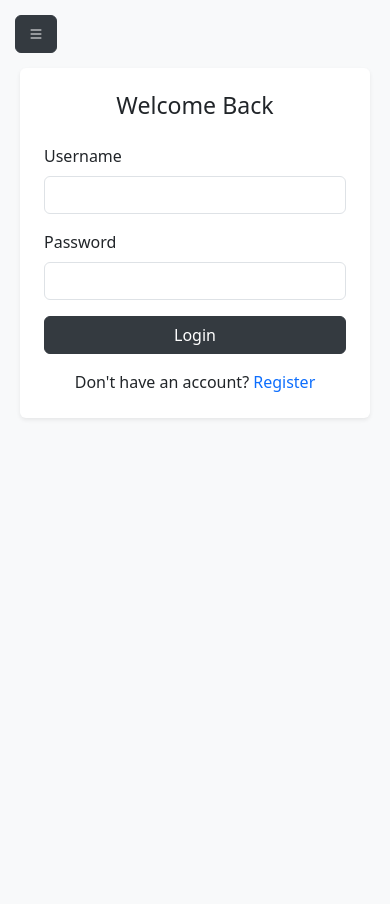
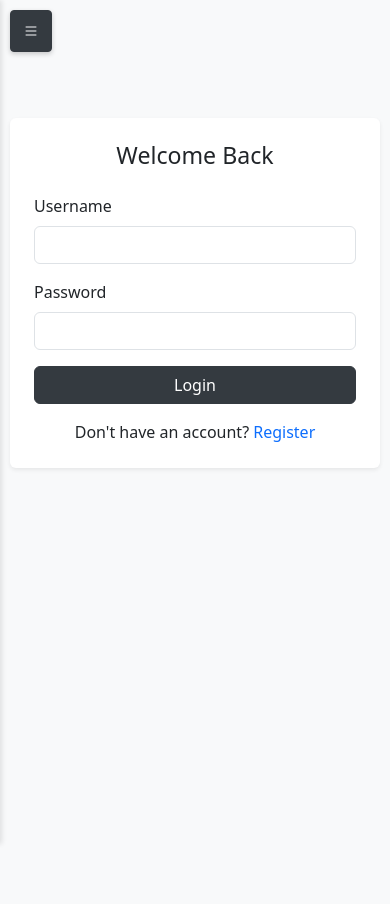
Before and after one commit to paulpromise/mcnnotes, a Django app: page /login/ in a window 390 px wide. Before the commit the page ends 419 px from the top, so only its background shows below. Run offline with Django 5.2, Linux system fonts and the light colour scheme; some libraries are stand-ins or nearby versions.

Commit message:
Enhance mobile layout with improved sidebar, overlay, and touch interactions: - Add overlay background when sidebar is open - Improve sidebar toggle button styling and positioning - Add swipe gestures for opening/closing sidebar - Improve mobile spacing and padding - Add smooth transitions and animations - Fix body scroll when sidebar is open - Add better touch event handling - Improve responsive behavior on different screen sizes

```diff
--- a/notes/templates/notes/base.html
+++ b/notes/templates/notes/base.html
@@ -95,10 +95,13 @@
       }
       .toggle-sidebar {
         position: fixed;
-        top: 15px;
-        left: 15px;
-        z-index: 101;
+        top: 10px;
+        left: 10px;
+        z-index: 1031;
         display: none;
+        padding: 8px 12px;
+        border-radius: 4px;
+        box-shadow: 0 2px 5px rgba(0,0,0,0.2);
       }
       .note-card {
         transition: transform 0.2s;
@@ -112,19 +115,46 @@
         border: none;
         box-shadow: 0 0.125rem 0.25rem rgba(0, 0, 0, 0.075);
       }
+      /* Mobile overlay for sidebar */
+      .sidebar-overlay {
+        display: none;
+        position: fixed;
+        top: 0;
+        left: 0;
+        right: 0;
+        bottom: 0;
+        background: rgba(0, 0, 0, 0.5);
+        z-index: 99;
+      }
+      .sidebar-overlay.active {
+        display: block;
+      }
       @media (max-width: 991px) {
         .sidebar {
           margin-left: -280px;
+          box-shadow: 2px 0 5px rgba(0,0,0,0.1);
         }
         .main-content {
           margin-left: 0;
           width: 100%;
+          padding-top: 60px;
+        }
+        .content-wrapper {
+          padding: 15px;
         }
         .sidebar.active {
           margin-left: 0;
         }
         .toggle-sidebar {
           display: block;
+        }
+        .card {
+          margin-bottom: 15px;
+        }
+      }
+      @media (max-width: 576px) {
+        .content-wrapper {
+          padding: 10px;
         }
       }
     </style>
@@ -134,6 +164,9 @@
     <button class="btn btn-custom toggle-sidebar" id="toggleSidebar">
       <i class="bi bi-list"></i>
     </button>
+
+    <!-- Sidebar Overlay -->
+    <div class="sidebar-overlay" id="sidebarOverlay"></div>
 
     <!-- Sidebar -->
     <div class="sidebar" id="sidebar">
@@ -201,32 +234,83 @@
     <script src="https://cdn.jsdelivr.net/npm/bootstrap@5.3.0/dist/js/bootstrap.bundle.min.js"></script>
     <script>
       document.addEventListener("DOMContentLoaded", function () {
-        // Handle sidebar toggle
         const toggleButton = document.getElementById("toggleSidebar");
         const sidebar = document.getElementById("sidebar");
         const mainContent = document.getElementById("main-content");
+        const overlay = document.getElementById("sidebarOverlay");
+
+        function toggleSidebar() {
+          sidebar.classList.toggle("active");
+          overlay.classList.toggle("active");
+          document.body.style.overflow = sidebar.classList.contains("active") ? 'hidden' : '';
+        }
+
+        function closeSidebar() {
+          sidebar.classList.remove("active");
+          overlay.classList.remove("active");
+          document.body.style.overflow = '';
+        }
 
         if (toggleButton) {
-          toggleButton.addEventListener("click", function () {
-            sidebar.classList.toggle("active");
+          toggleButton.addEventListener("click", function(e) {
+            e.stopPropagation();
+            toggleSidebar();
           });
         }
 
-        // On mobile, close sidebar when clicking outside
-        document.addEventListener("click", function (e) {
+        // Close sidebar when clicking overlay
+        overlay.addEventListener("click", closeSidebar);
+
+        // Handle clicks outside sidebar
+        document.addEventListener("click", function(e) {
           const isClickInside = sidebar.contains(e.target) || toggleButton.contains(e.target);
-
           if (!isClickInside && window.innerWidth < 992 && sidebar.classList.contains("active")) {
-            sidebar.classList.remove("active");
+            closeSidebar();
           }
         });
 
-        // Adjust on window resize
-        window.addEventListener("resize", function () {
-          if (window.innerWidth >= 992) {
-            sidebar.classList.add("active");
+        // Handle window resize
+        let resizeTimer;
+        window.addEventListener("resize", function() {
+          clearTimeout(resizeTimer);
+          resizeTimer = setTimeout(function() {
+            if (window.innerWidth >= 992) {
+              sidebar.classList.add("active");
+              overlay.classList.remove("active");
+              document.body.style.overflow = '';
+            } else {
+              sidebar.classList.remove("active");
+            }
+          }, 250);
+        });
+
+        // Handle touch events for better mobile experience
+        let touchStartX = 0;
+        let touchEndX = 0;
+
+        document.addEventListener('touchstart', function(e) {
+          touchStartX = e.changedTouches[0].screenX;
+        }, false);
+
+        document.addEventListener('touchend', function(e) {
+          touchEndX = e.changedTouches[0].screenX;
+          handleSwipe();
+        }, false);
+
+        function handleSwipe() {
+          const swipeThreshold = 100;
+          const swipeDistance = touchEndX - touchStartX;
+
+          if (Math.abs(swipeDistance) > swipeThreshold) {
+            if (swipeDistance > 0 && !sidebar.classList.contains("active")) {
+              // Swipe right
+              toggleSidebar();
+            } else if (swipeDistance < 0 && sidebar.classList.contains("active")) {
+              // Swipe left
+              closeSidebar();
+            }
           }
-        });
+        }
       });
     </script>
   </body>
```
